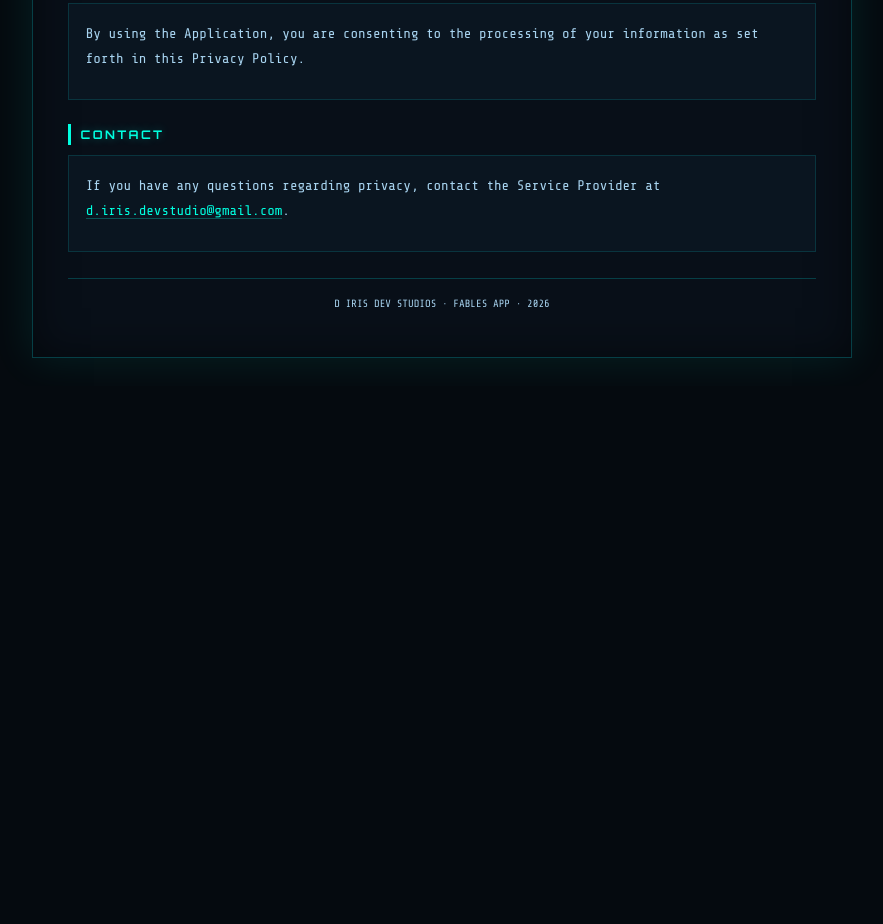
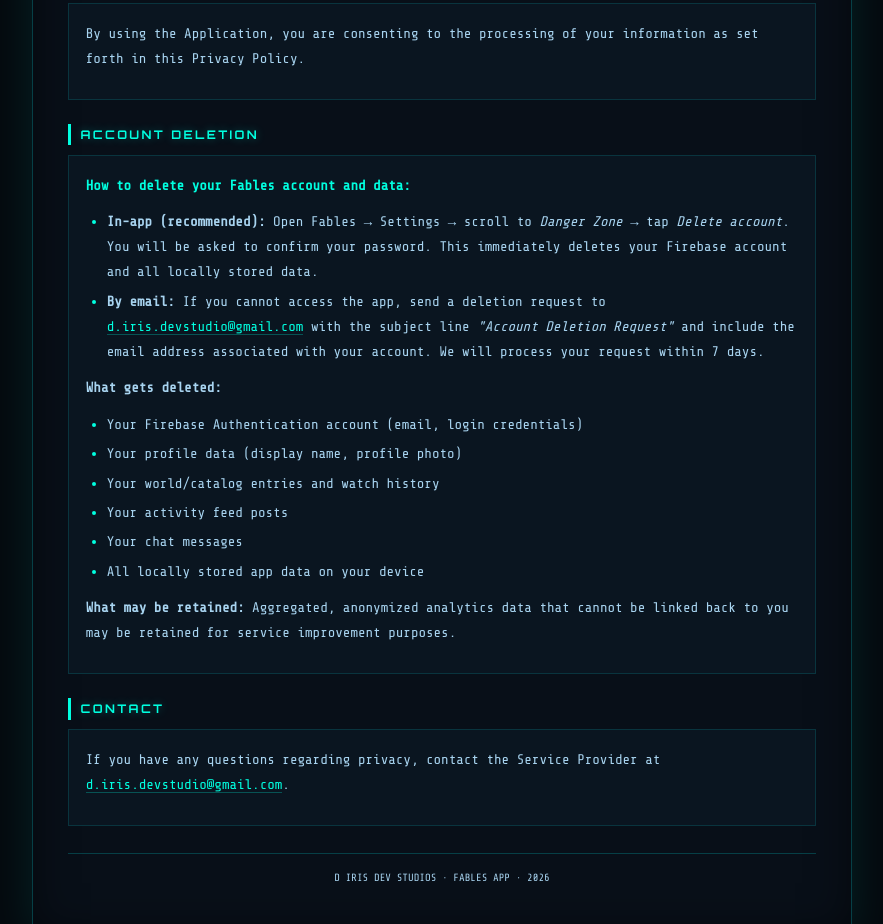
Before and after one commit to CodeNinja2405/privacy, a plain HTML site: page index.html in a window 1280 px wide. Shown: the part 2040-2964 px from the top of the page, without its empty margins (198-1081 px from the left). Before the commit the page ends 2426 px from the top, so only its background shows below. Drawn offline with nearby package versions, Linux system fonts and the light colour scheme.

Commit message:
Add account deletion section with anchor #delete-account

```diff
--- a/index.html
+++ b/index.html
@@ -177,6 +177,25 @@
     <p>By using the Application, you are consenting to the processing of your information as set forth in this Privacy Policy.</p>
   </div>
 
+  <h2 id="delete-account">ACCOUNT DELETION</h2>
+  <div class="section">
+    <p><strong style="color:#00ffe0;">How to delete your Fables account and data:</strong></p>
+    <ul>
+      <li><strong>In-app (recommended):</strong> Open Fables → Settings → scroll to <em>Danger Zone</em> → tap <em>Delete account</em>. You will be asked to confirm your password. This immediately deletes your Firebase account and all locally stored data.</li>
+      <li><strong>By email:</strong> If you cannot access the app, send a deletion request to <a href="mailto:d.iris.devstudio@gmail.com">d.iris.devstudio@gmail.com</a> with the subject line <em>"Account Deletion Request"</em> and include the email address associated with your account. We will process your request within 7 days.</li>
+    </ul>
+    <p><strong>What gets deleted:</strong></p>
+    <ul>
+      <li>Your Firebase Authentication account (email, login credentials)</li>
+      <li>Your profile data (display name, profile photo)</li>
+      <li>Your world/catalog entries and watch history</li>
+      <li>Your activity feed posts</li>
+      <li>Your chat messages</li>
+      <li>All locally stored app data on your device</li>
+    </ul>
+    <p><strong>What may be retained:</strong> Aggregated, anonymized analytics data that cannot be linked back to you may be retained for service improvement purposes.</p>
+  </div>
+
   <h2>CONTACT</h2>
   <div class="section">
     <p>If you have any questions regarding privacy, contact the Service Provider at <a href="mailto:d.iris.devstudio@gmail.com">d.iris.devstudio@gmail.com</a>.</p>
```
